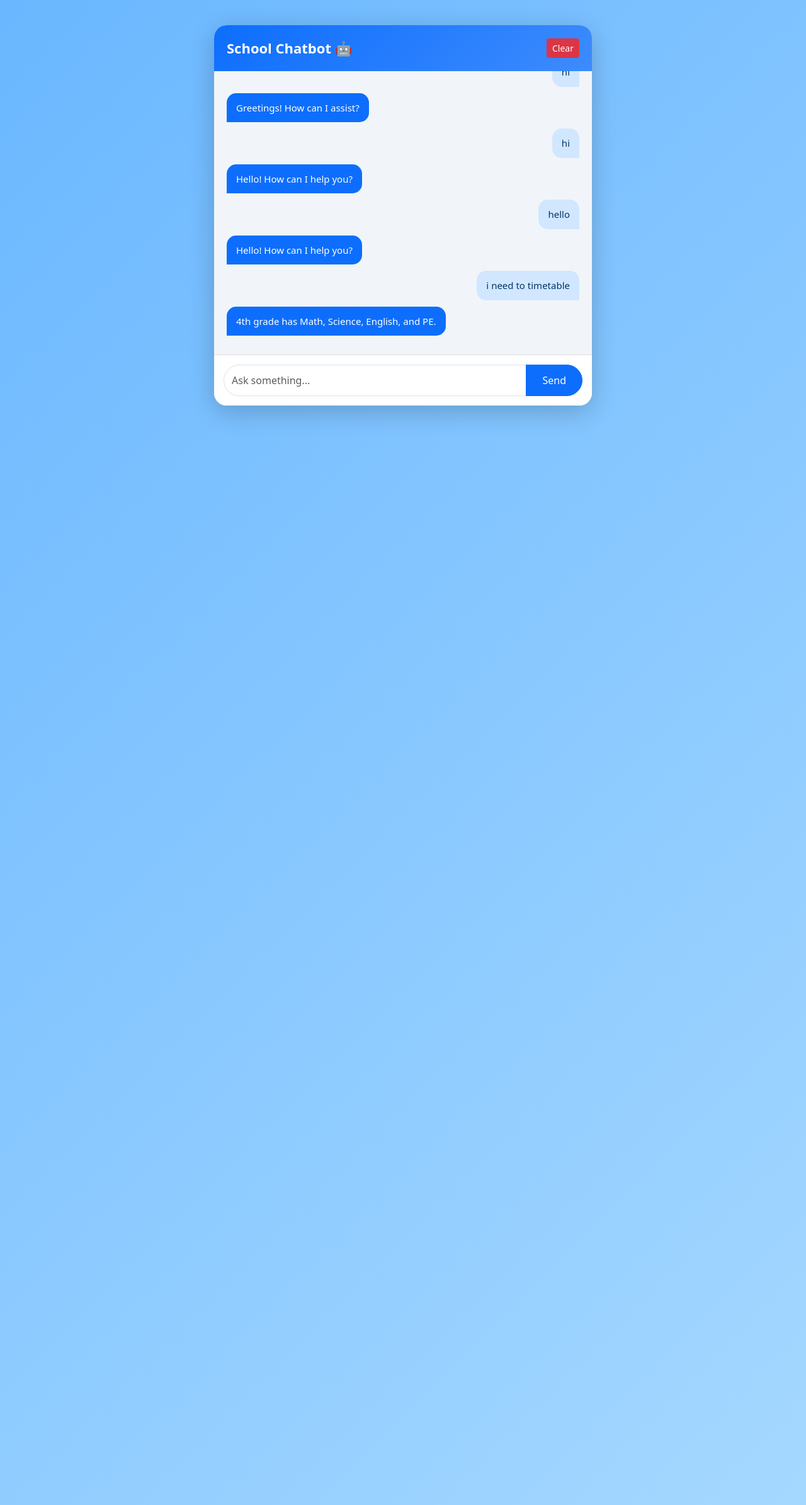
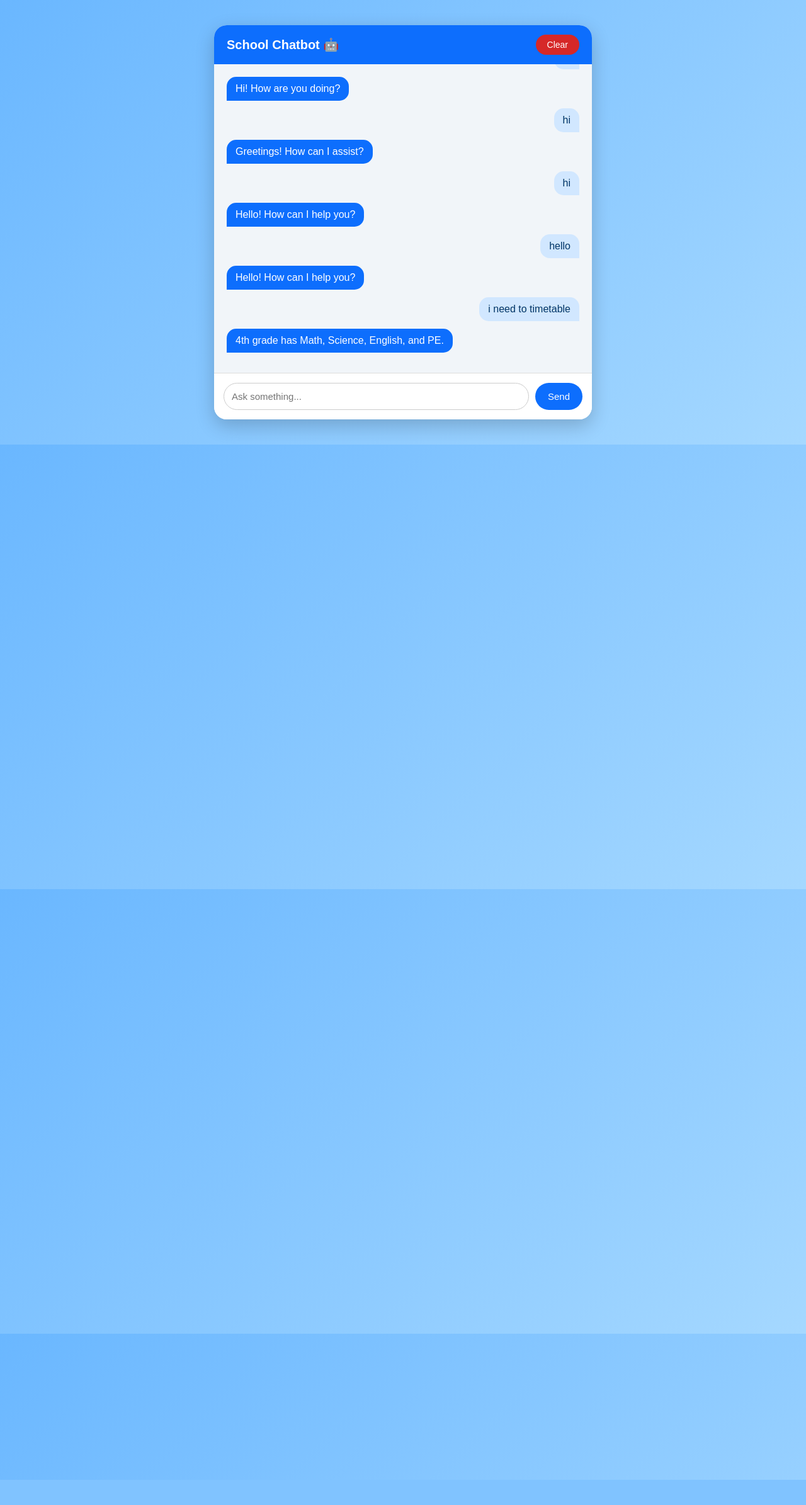
Before and after one commit to raheemkhan12345/Mini_project1, a Django app: page /chatbot/ in a window 1280 px wide. Shown: the whole page at 63% size. After the commit the page ends 2350 px from the top, so only its background shows below. Run offline with Django 5.2, Linux system fonts and the light colour scheme; data comes from the database, SQL or seed files in the repository; both versions use the stored data as it was after the commit.

Commit message:
updates in html css

```diff
--- a/SchoolChatbot/chatbot/static/css/style.css
+++ b/SchoolChatbot/chatbot/static/css/style.css
@@ -1,27 +1,51 @@
+/* Background */
 body {
+    margin: 0;
+    padding: 0;
     background: linear-gradient(135deg, #6ab7ff, #a5d8ff);
-            height: 100vh;
+    font-family: Arial, sans-serif;
 }
 
+/* Main Container */
 .chat-container {
     max-width: 600px;
     margin: 40px auto;
-            background: rgba(255,255,255,0.9);
-            padding: 0;
+    background: #ffffff;
     border-radius: 20px;
-            box-shadow: 0 10px 40px rgba(0,0,0,0.2);
+    box-shadow: 0 10px 30px rgba(0,0,0,0.2);
     overflow: hidden;
 }
 
+/* Header */
 .chat-header {
-            background: linear-gradient(135deg, #0d6efd, #3d8bfd);
-            padding: 20px;
+    background: #0d6efd;
     color: white;
-            text-align: center;
-            font-size: 22px;
+    padding: 15px 20px;
+    font-size: 20px;
     font-weight: bold;
+    display: flex;
+    justify-content: space-between;
+    align-items: center;
 }
 
+/* Clear Button */
+.clear-btn {
+    background: #d62828;
+    border: none;
+    color: white;
+    padding: 8px 18px;
+    border-radius: 20px;
+    font-size: 14px;
+    cursor: pointer;
+    transition: 0.3s;
+}
+
+.clear-btn:hover {
+    background: #b71c1c;
+    transform: scale(1.05);
+}
+
+/* Chat Box */
 .chat-box {
     height: 450px;
     overflow-y: auto;
@@ -30,44 +54,70 @@ body {
 }
 
 /* User Message */
-        .user-wrapper { text-align: right; }
+.user-wrapper {
+    text-align: right;
+    margin-bottom: 12px;
+}
+
 .user-msg {
     display: inline-block;
     background: #d1e7ff;
     color: #003566;
-            padding: 12px 15px;
+    padding: 10px 14px;
     border-radius: 15px 15px 0 15px;
-            margin-bottom: 10px;
     max-width: 75%;
-            font-size: 15px;
 }
 
 /* Bot Message */
-        .bot-wrapper { text-align: left; }
+.bot-wrapper {
+    text-align: left;
+    margin-bottom: 12px;
+}
+
 .bot-msg {
     display: inline-block;
     background: #0d6efd;
     color: white;
-            padding: 12px 15px;
+    padding: 10px 14px;
     border-radius: 15px 15px 15px 0;
-            margin-bottom: 10px;
     max-width: 75%;
-            font-size: 15px;
 }
 
-        /* Input */
+/* Input Area */
 .input-area {
+    display: flex;
     padding: 15px;
     background: white;
     border-top: 1px solid #ddd;
 }
 
-        .form-control {
-            border-radius: 50px;
+.message-input {
+    flex: 1;
     padding: 12px;
+    border-radius: 30px;
+    border: 1px solid #ccc;
+    outline: none;
+    font-size: 15px;
 }
 
-        .btn-send {
-            border-radius: 50px;
-            padding: 12px 25px;
+.message-input:focus {
+    border-color: #0d6efd;
 }
+
+/* Send Button */
+.send-btn {
+    margin-left: 10px;
+    background: #0d6efd;
+    border: none;
+    color: white;
+    padding: 12px 20px;
+    border-radius: 30px;
+    cursor: pointer;
+    font-size: 15px;
+    transition: 0.3s;
+}
+
+.send-btn:hover {
+    background: #0a58ca;
+    transform: scale(1.03);
+}
--- a/SchoolChatbot/chatbot/templates/chatbot/chatbot.html
+++ b/SchoolChatbot/chatbot/templates/chatbot/chatbot.html
@@ -5,7 +5,6 @@
     <meta name="viewport" content="width=device-width, initial-scale=1.0">
     <title>School Chatbot</title>
 
-    <link href="https://cdn.jsdelivr.net/npm/bootstrap@5.3.1/dist/css/bootstrap.min.css" rel="stylesheet">
     {% load static %}
     <link rel="stylesheet" href="{% static 'css/style.css' %}">
 </head>
@@ -14,11 +13,11 @@
 
 <div class="chat-container">
 
-    <div class="chat-header d-flex justify-content-between align-items-center">
+    <div class="chat-header">
         <span>School Chatbot 🤖</span>
 
         <!-- CLEAR BUTTON -->
-        <button id="clear-btn" class="btn btn-danger btn-sm">Clear</button>
+        <button id="clear-btn" class="clear-btn">Clear</button>
     </div>
 
     <div class="chat-box" id="chat-box">
@@ -35,22 +34,20 @@
 
     <form method="POST" class="input-area">
         {% csrf_token %}
-        <div class="input-group">
-            <input type="text" name="message" id="message-input" class="form-control" placeholder="Ask something..." required>
-            <button class="btn btn-primary btn-send">Send</button>
-        </div>
+        <input type="text" name="message" id="message-input" class="message-input" placeholder="Ask something..." required>
+        <button class="send-btn">Send</button>
     </form>
 
 </div>
 
 <script>
     // Auto scroll
-    var chatBox = document.getElementById("chat-box");
+    let chatBox = document.getElementById("chat-box");
     chatBox.scrollTop = chatBox.scrollHeight;
 
-    // CLEAR CHAT BUTTON FUNCTIONALITY
+    // CLEAR ONLY SCREEN (NOT DATABASE)
     document.getElementById("clear-btn").addEventListener("click", function () {
-        chatBox.innerHTML = "";   // sirf frontend se chat clear hoga
+        chatBox.innerHTML = "";
     });
 </script>
 
```
Also changed, not shown: SchoolChatbot/db.sqlite3. Lines whose indentation alone changed are shown as unchanged.
